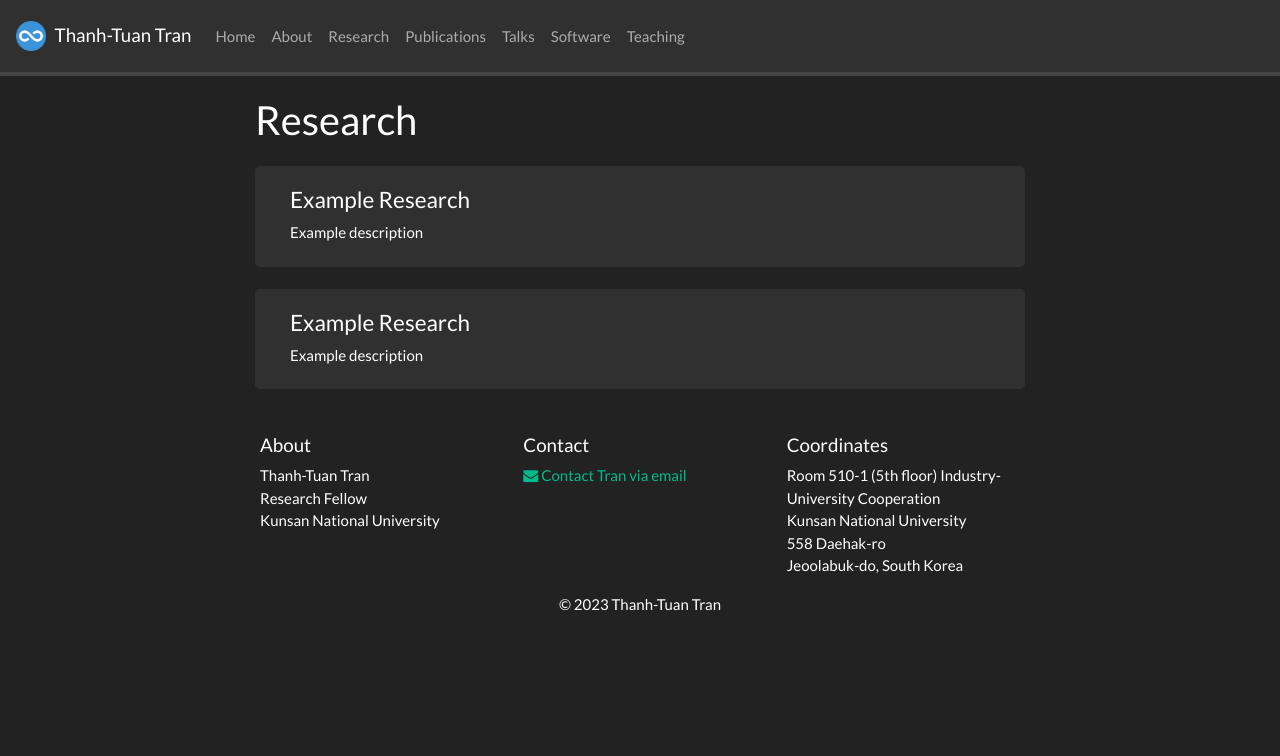
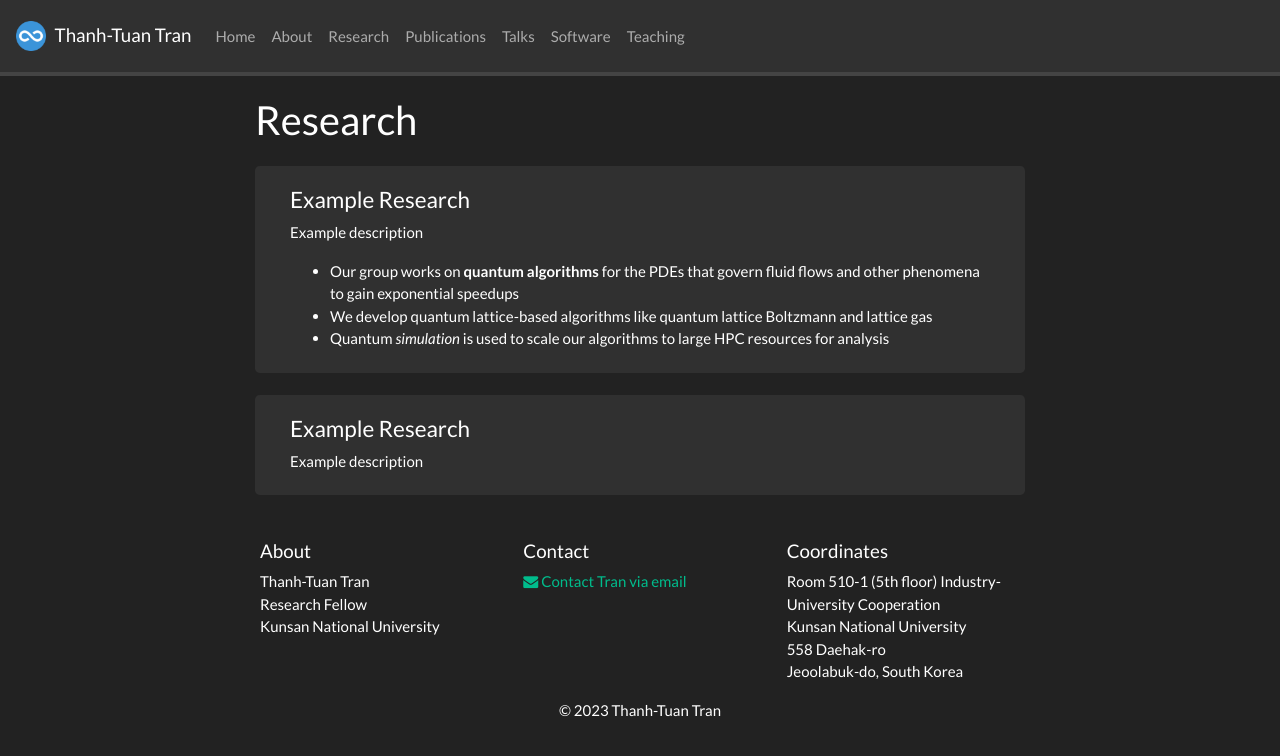
Before and after one commit to 3tbk/3tbk, a Jekyll site: the page built from _pages/research.md, in a window 1280 px wide. Shown: the top 756 px of the page. Built offline with Jekyll 4.4.1, drawn with Linux system fonts in a browser that asks for light colours; nearby versions of some CDN libraries; a style sheet for code colours, icons or effects is not loaded.

Commit message:
Update research.md

```diff
--- a/_pages/research.md
+++ b/_pages/research.md
@@ -37,6 +37,11 @@ iframe {
 <h4>Example Research</h4>
 
 Example description
+  <ul>
+        <li>Our group works on <strong>quantum algorithms</strong> for the PDEs that govern fluid flows and other phenomena to gain exponential speedups</li>
+        <li>We develop quantum lattice-based algorithms like quantum lattice Boltzmann and lattice gas</li>
+        <li>Quantum <em>simulation</em> is used to scale our algorithms to large HPC resources for analysis</li>
+      </ul>
 </div>
 </div>
 
```
